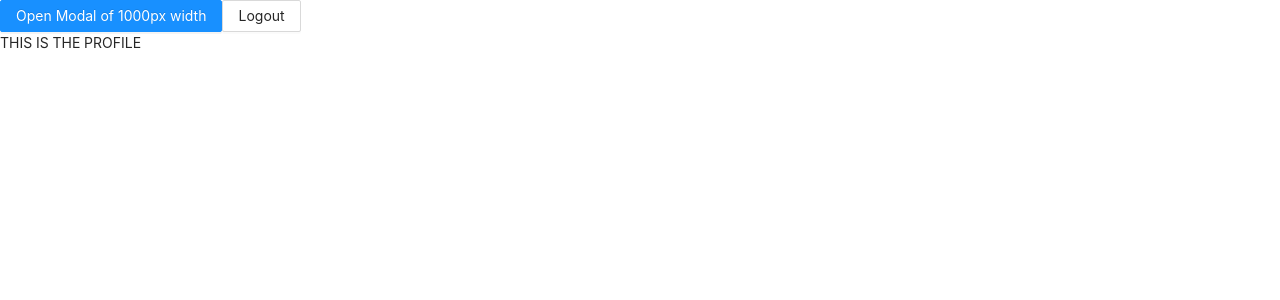
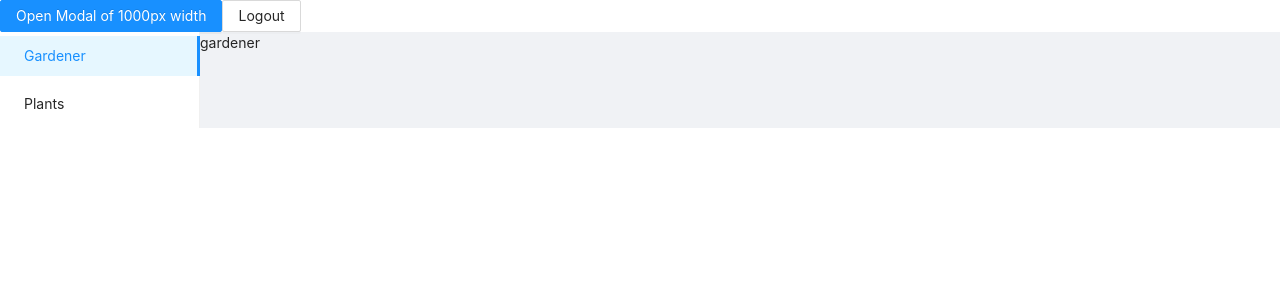
Before and after one commit to unanswerable-hog-splatch/plant-app, a React (Create React App) app: page /profile in a window 1280 px wide. Shown: the top 300 px of the page. Built offline with nearby package versions, Linux system fonts and the light colour scheme; no server answers.

Commit message:
made layout for Profile with menu

```diff
--- a/src/pages/Profile.js
+++ b/src/pages/Profile.js
@@ -1,8 +1,35 @@
+import Auth from '../utils/auth';
+import { Layout, Menu } from 'antd';
+import { useState } from 'react';
+import { useQuery } from '@apollo/client';
+import { GET_ME } from '../utils/queries';
+const { Sider, Content } = Layout;
 
 export default function Profile() {
+  const [ menuSelection, chooseMenuSelection ] = useState('gardener')
+  const { loading, data } = useQuery(GET_ME);
+  const gardenerData = data?.me || [];
+  console.log(gardenerData)
+
   return (
-    <>
-      THIS IS THE PROFILE
-    </>
+    <Layout>
+      <Sider>
+        <Menu
+          mode="inline"
+          defaultSelectedKeys={'gardener'}
+          style={{ height: '100%'}}
+        >
+          <Menu.Item key='gardener' onClick={() => chooseMenuSelection('gardener')}>
+            Gardener
+          </Menu.Item>
+          <Menu.Item key='plants' onClick={() => chooseMenuSelection('plants')}>
+            Plants
+          </Menu.Item>
+        </Menu>
+      </Sider>
+      <Content>
+        {`${menuSelection}`}
+      </Content>
+    </Layout>
   )
 }
```
